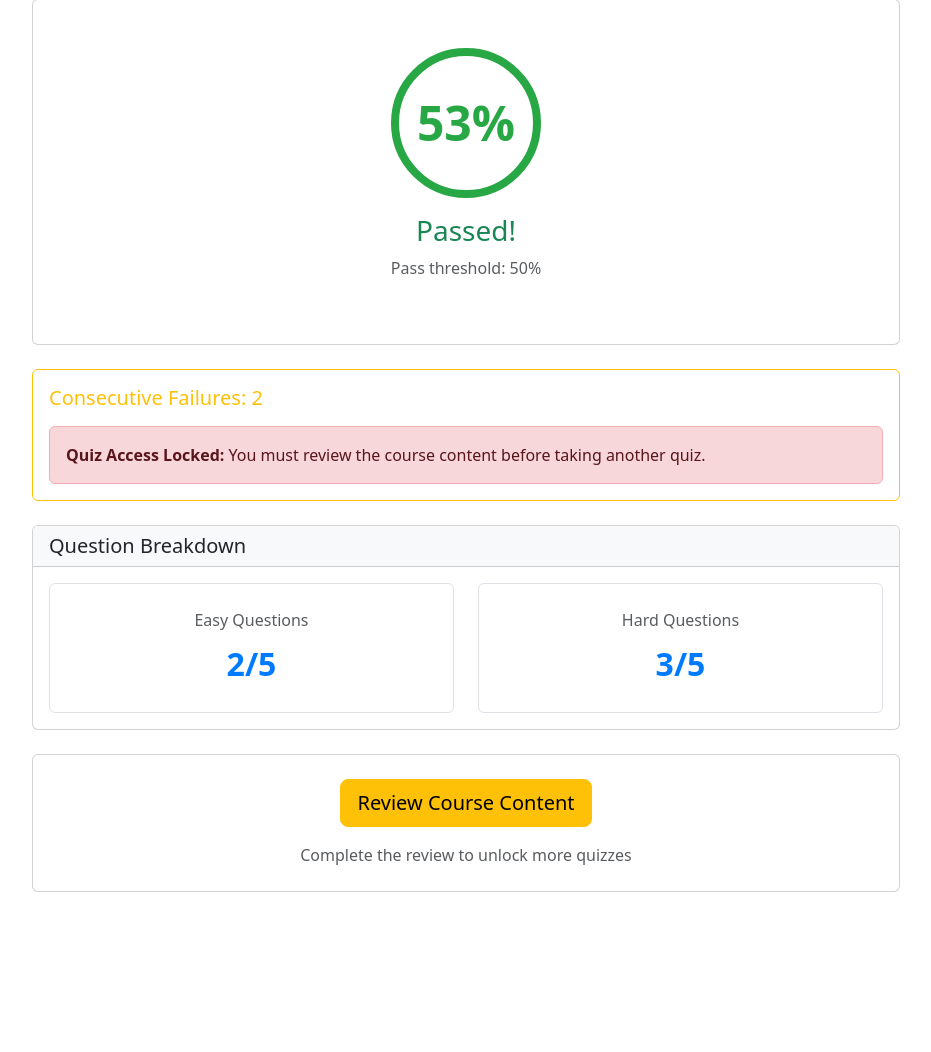
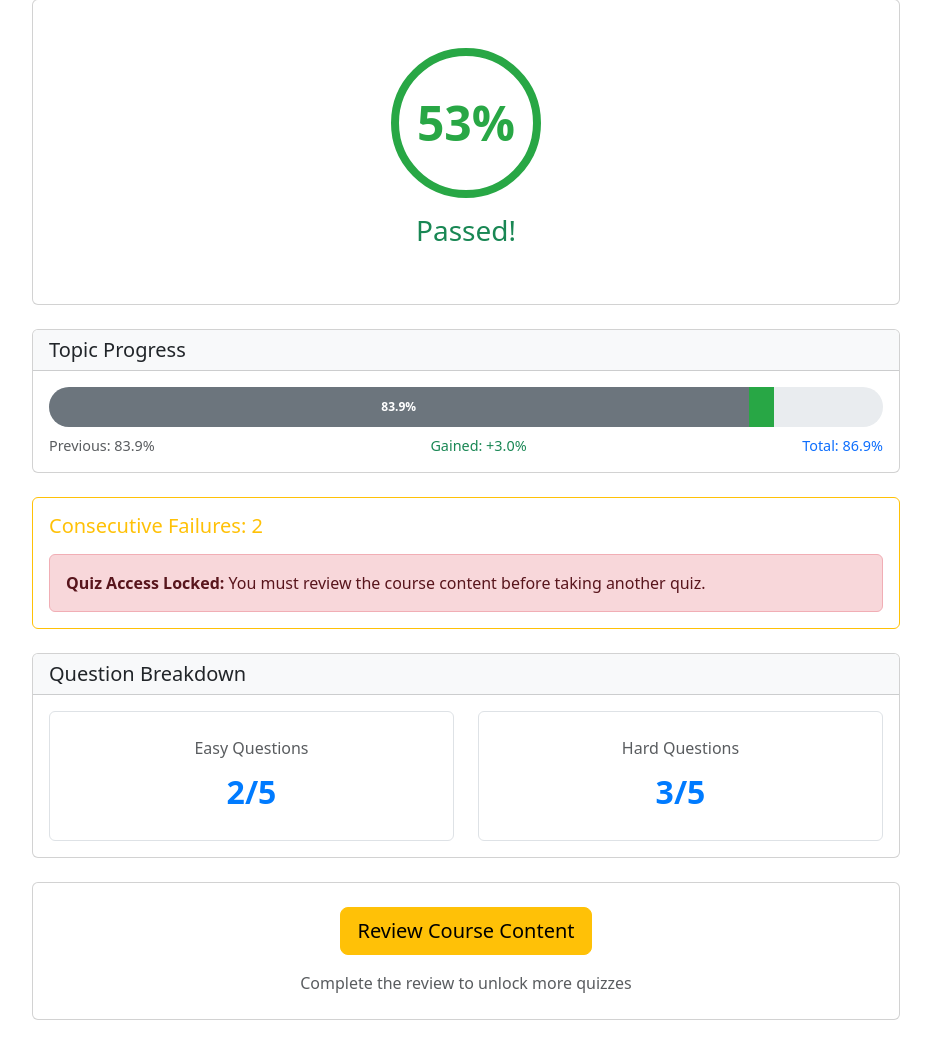
Before and after one commit to s0l1tary/IM3180-Project, a Django app: page /quiz/results/107 in a window 1280 px wide. Shown: the part 105-1157 px from the top of the page, without its empty margins (174-1105 px from the left). Before the commit the page ends 997 px from the top, so only its background shows below. Run offline with Django 5.2, Linux system fonts and the light colour scheme; a user stored in the database is signed in; data comes from the database, SQL or seed files in the repository; both versions use the stored data as it was after the commit.

Commit message:
somewhat working results

```diff
--- a/mysite/quiz/models.py
+++ b/mysite/quiz/models.py
@@ -60,6 +60,9 @@ class UserTopicProgress(models.Model):
     # Success tracking
     pass_streak = models.IntegerField(default = 0)
     high_score_streak = models.IntegerField(default = 0)
+
+    # Recent score gain
+    recent_score_gain = models.FloatField(default = 0.0)
 
     # Thresholds
     PASS_THRESHOLD = 40.0
--- a/mysite/quiz/static/quiz/css/results.css
+++ b/mysite/quiz/static/quiz/css/results.css
@@ -56,3 +56,35 @@
     font-weight: bold;
     display: block;
 }
+
+/* Progress Bar Styling */
+.progress {
+    height: 40px;
+    border-radius: 20px;
+    background-color: #e9ecef;
+}
+
+.progress-bar-old {
+    background-color: #6c757d;
+    color: white;
+    font-weight: bold;
+    display: flex;
+    align-items: center;
+    justify-content: center;
+}
+
+.progress-bar-gain {
+    background-color: #28a745;
+    color: white;
+    font-weight: bold;
+    display: flex;
+    align-items: center;
+    justify-content: center;
+}
+
+.progress-label {
+    display: flex;
+    justify-content: space-between;
+    margin-top: 0.5rem;
+    font-size: 0.9rem;
+}
--- a/mysite/quiz/templates/quiz/results.html
+++ b/mysite/quiz/templates/quiz/results.html
@@ -28,7 +28,54 @@
                     <i class="fas fa-times-circle"></i> Did Not Pass
                 </h3>
             {% endif %}
-            <p class="text-muted">Pass threshold: 50%</p>
+        </div>
+    </div>
+
+    <!-- Progress Bar Card -->
+    <div class="card mb-4">
+        <div class="card-header bg-light">
+            <h5 class="mb-0">
+                <i class="fas fa-chart-line"></i> Topic Progress
+            </h5>
+        </div>
+        <div class="card-body">
+            <div class="progress mb-2">
+                <!-- Old progress (gray) -->
+                <div class="progress-bar progress-bar-old"
+                     role="progressbar"
+                     style="width: {{ old_score }}%">
+                    {% if old_score > 8 %}
+                        {{ old_score|floatformat:1 }}%
+                    {% endif %}
+                </div>
+                <!-- Gained progress (green) -->
+                <div class="progress-bar progress-bar-gain"
+                     role="progressbar"
+                     style="width: {{ recent_score_gain }}%">
+                    {% if recent_score_gain > 8 %}
+                        +{{ recent_score_gain|floatformat:1 }}%
+                    {% endif %}
+                </div>
+            </div>
+
+            <div class="progress-label">
+                <span class="text-muted">
+                    <i class="fas fa-circle text-secondary"></i> Previous: {{ old_score|floatformat:1 }}%
+                </span>
+                <span class="text-success font-weight-bold">
+                    <i class="fas fa-arrow-up"></i> Gained: +{{ recent_score_gain|floatformat:1 }}%
+                </span>
+                <span class="text-primary font-weight-bold">
+                    Total: {{ progress.score|floatformat:1 }}%
+                </span>
+            </div>
+
+            {% if progress.score >= 100 %}
+                <div class="alert alert-success text-center mt-3 mb-0">
+                    <i class="fas fa-trophy"></i>
+                    <strong>Topic Completed!</strong>
+                </div>
+            {% endif %}
         </div>
     </div>
 
--- a/mysite/quiz/utils.py
+++ b/mysite/quiz/utils.py
@@ -43,7 +43,10 @@ def update_user_progress(user_progress, quiz_type, quiz_score, question_records)
 
         total_score_gain = base_score_gain * streak_multiplier
 
-        updated_score = user_progress.score + total_score_gain
+        updated_score = min(100, user_progress.score + total_score_gain)
+
+        # Update recent_score_gain
+        user_progress.recent_score_gain = total_score_gain
 
     # Update score
     user_progress.score = round(updated_score, 2)
--- a/mysite/quiz/views.py
+++ b/mysite/quiz/views.py
@@ -161,6 +161,10 @@ def results(request, quiz_id):
         topic=quiz.topic
     ).first()
 
+    # Calculate old_score
+    old_score = progress.score - progress.recent_score_gain
+    old_score = max(0, old_score)
+
     # Calculate statistics
     total_questions = question_records.count()
     correct_answers = question_records.filter(is_correct=True).count()
@@ -175,6 +179,8 @@ def results(request, quiz_id):
         'passed': quiz.score >= 40,
         'topic': quiz.topic,
         'progress': progress,
+        'recent_score_gain': progress.recent_score_gain,
+        'old_score': old_score,
 
         # Statistics
         'total_questions': total_questions,
```
Also changed, not shown: mysite/db.sqlite3, mysite/quiz/migrations/0006_usertopicprogress_recent_score_gain.py (added). Lines whose indentation alone changed are shown as unchanged.
